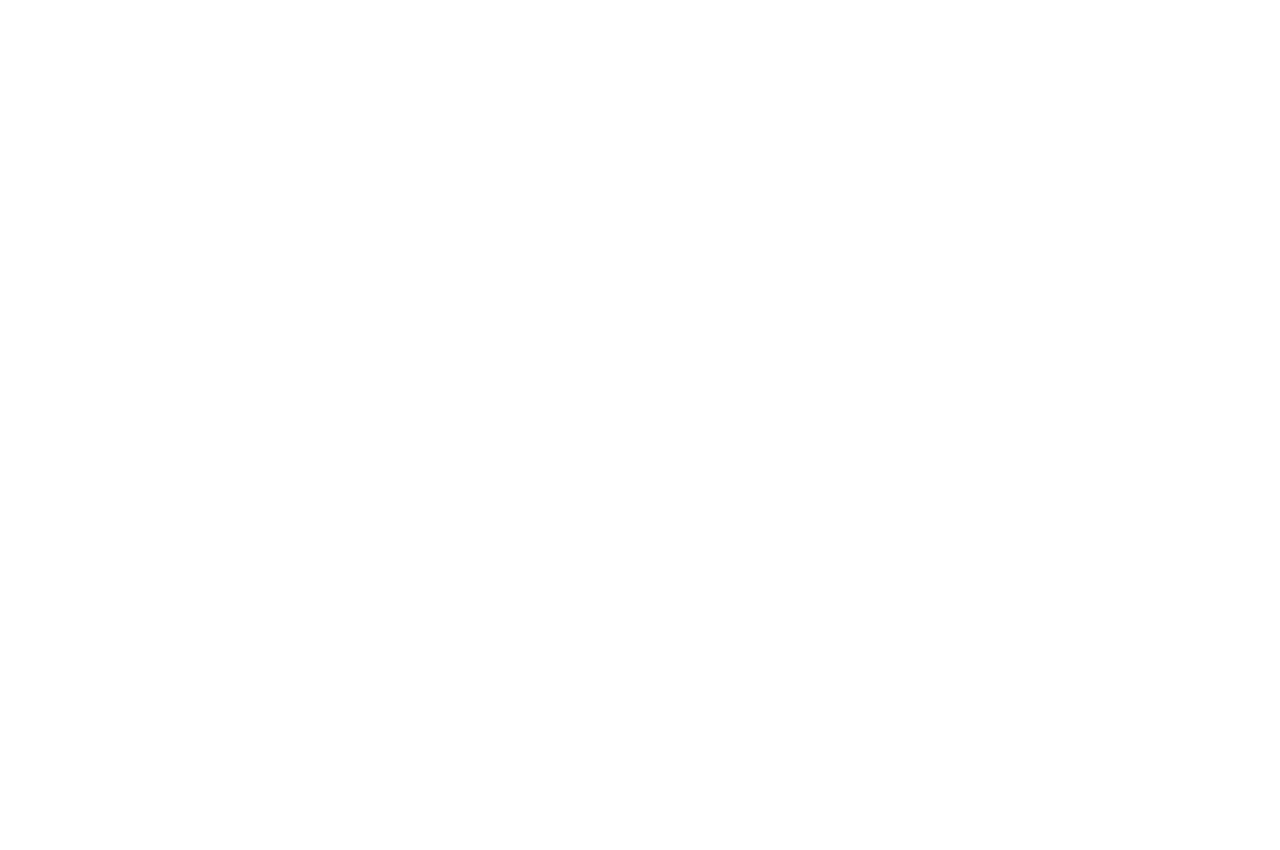
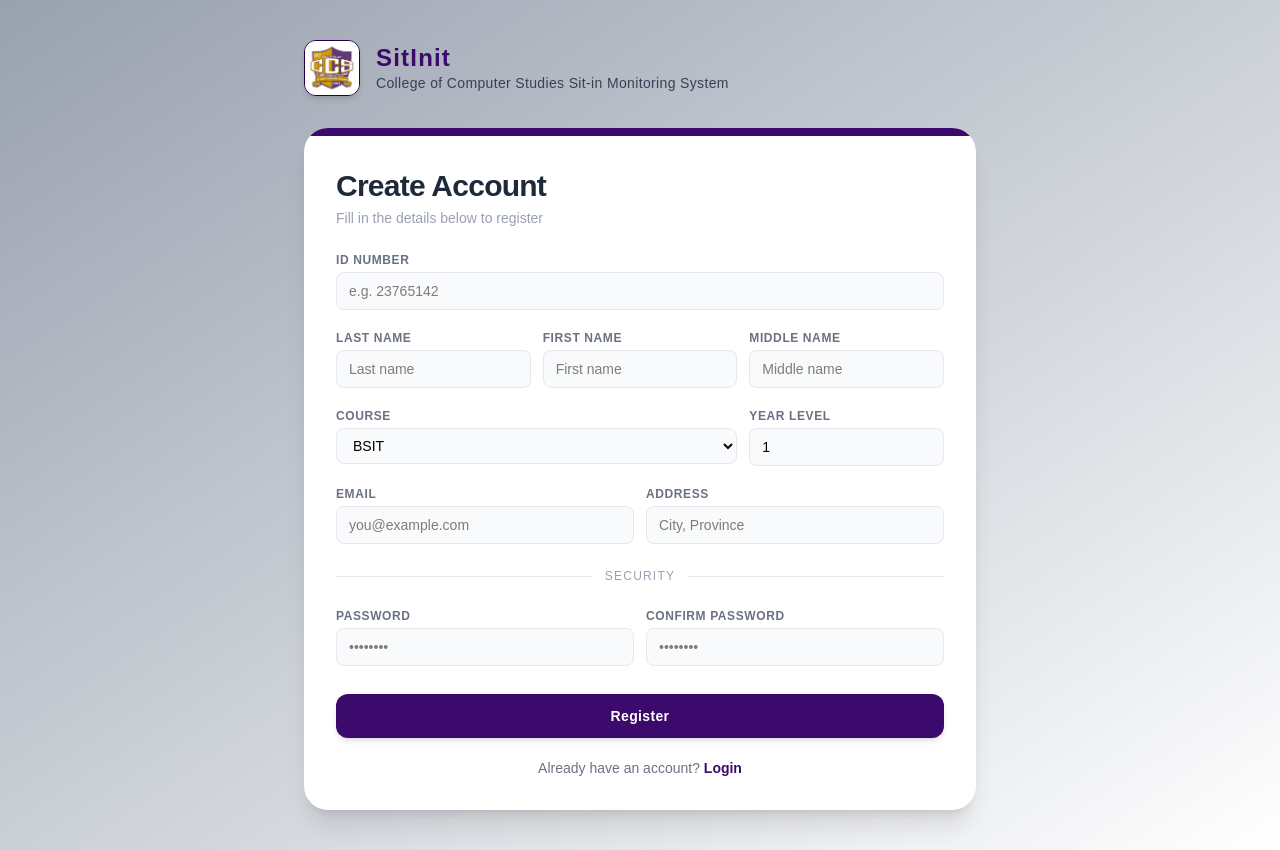
Before and after one commit to Lancesatorre/SysArchSATORRE, a React (Vite) app in the folder SitInSatorre/: page /signup in a window 1280 px wide. Before the commit this address had no page. Before the commit the page ends 800 px from the top, so only its background shows below. Built offline with nearby package versions, Linux system fonts and the light colour scheme.

Commit message:
Updated LoginPage and SignUp Page

```diff
--- a/SitInSatorre/src/App.jsx
+++ b/SitInSatorre/src/App.jsx
@@ -2,12 +2,15 @@
 import LoginPage from './Pages/LoginPage';
 import LayoutNav from "./Components/LayoutNav";
 import Landing from "./Pages/Landing";
+import SignUp from "./Pages/SignUp";
+
 
 function App() {
   return (
     <Router>
       <Routes>
         <Route path="/login" element={<LoginPage />} />
+          <Route path="/signup" element={<SignUp />} />
         <Route element={<LayoutNav />}>
            <Route path="/" element={<Landing />} />
 
--- a/SitInSatorre/src/Components/Navbar.jsx
+++ b/SitInSatorre/src/Components/Navbar.jsx
@@ -1,25 +1,54 @@
 import React from 'react'
-import { Link } from 'react-router-dom' // 1. Import Link
+import { Link } from 'react-router-dom'
+import ccsLogo from '../assets/ccsmainlogo.png';
 
 export default function Navbar() {
   return (
-    <nav className='min-h-[5vh] mx-50 bg-[#0F2854] flex justify-between shadow-xl items-center rounded-3xl px-10 mb-5'>
-        <h1 className='font-bold text-lg text-white tracking-wider'>
-          <Link to="/">SitInit</Link> {/* Good practice to link the logo to home */}
-        </h1>
+    <nav className='min-h-[5vh] mx-50 bg-[#3c096c] flex justify-between shadow-2xl items-center rounded-4xl px-10 mb-5 border border-gray-900'>
+        <div className='flex items-center justify-center flex-row gap-3'>
+            <img src={ccsLogo} alt="CCS Logo" className='rounded-md h-8 w-8 border border-[#240046]'/>
+            <h1 className='font-bold text-lg text-white tracking-wider'>
+              <Link to="/" className='text-white hover:text-[#ff9100] transition duration-300'>SitInit</Link>
+            </h1>
+        </div>
+
+        <div className='text-white flex justify-center items-center gap-10'>
+            <Link to="/" className='hover:text-[#ff9100] transition duration-300'>Home</Link>
+            <Link to="/about" className='hover:text-[#ff9100] transition duration-300'>About</Link>
+
+            <div className='relative group py-4'>
+                <span className='cursor-pointer hover:text-[#ff9100] transition duration-300 flex items-center gap-1'>
+                    Community
+                    <svg xmlns="http://www.w3.org/2000/svg" className="h-4 w-4" fill="none" viewBox="0 0 24 24" stroke="currentColor">
+                        <path strokeLinecap="round" strokeLinejoin="round" strokeWidth={2} d="M19 9l-7 7-7-7" />
+                    </svg>
+                </span>
+
+                <div className='absolute left-20 -translate-x-1/2 top-full mt-0 hidden w-40 bg-white rounded-md shadow-lg group-hover:block z-50 overflow-hidden border border-[#3c096c]'>
+                    <Link to="/community/forums" className='block px-4 py-3 text-[#3c096c] font-medium hover:bg-[#3c096c] hover:text-white transition duration-300'>
+                        Forums
+                    </Link>
+                    <Link to="/community/events" className='block px-4 py-3 text-[#3c096c] font-medium hover:bg-[#3c096c] hover:text-white transition duration-300'>
+                        Events
+                    </Link>
+                    <Link to="/community/members" className='block px-4 py-3 text-[#3c096c] font-medium hover:bg-[#3c096c] hover:text-white transition duration-300'>
+                        Members
+                    </Link>
+                </div>
+            </div>
+        </div>
 
         <div className='flex gap-4 justify-center items-center'>
-            {/* 2. Change button to Link and add the 'to' prop */}
             <Link
               to="/login"
-              className='text-white px-4 py-2'
+              className='text-white px-4 py-2 hover:text-[#ff9100] transition duration-300'
             >
               Login
             </Link>
 
             <Link
               to="/signup"
-              className='bg-white text-[#0F2854] px-3 py-1 rounded-full font-bold hover:bg-gray-100 transition duration-300'
+              className='bg-[#ff9100] text-[#3c096c] px-3 py-1 rounded-full font-bold hover:bg-gray-100 transition duration-300'
             >
               Sign Up
             </Link>
--- a/SitInSatorre/src/Pages/Landing.jsx
+++ b/SitInSatorre/src/Pages/Landing.jsx
@@ -2,8 +2,13 @@
 
 export default function Landing() {
   return (
-    <div className='flex justify-center items-center min-h-[85vh] bg-transparent rounded-4xl shadow-xl border-3 border-gray-300'>
-       <h1 className='text-9xl'>LANDING PAGE</h1>
+    <div className='flex justify-start p-25 items-center min-h-[85vh] rounded-4xl text-left shadow-xl border-3  border-gray-300'>
+      <div>
+         <h1 className='text-9xl font-black text-[#3c096c] tracking-wider'>SitInit</h1>
+          <span className='text-2xl font-bold'>College of Computer Studies Sit-in  Monitoring System</span> <br />
+      <span className='text-5xl font-bold text-left'>Know Which Labs Are Open.  Instantly</span>
+      </div>
+
     </div>
   )
 }
--- a/SitInSatorre/src/Pages/LoginPage.jsx
+++ b/SitInSatorre/src/Pages/LoginPage.jsx
@@ -1,43 +1,56 @@
 import React from 'react'
 import { Link } from 'react-router-dom';
+import ccsLogo from '../assets/ccsmainlogo.png';
 
 export default function LoginPage() {
   return (
     <div className='min-h-screen bg-gradient-to-br flex flex-row-2  from-gray-400 to-white'>
 
-    <div className=' bg-gradient-to-br flex flex-row-2 rounded-r-full shadow-[10px_0px_15px_-5px_rgba(0,0,0,0.1)] tracking-widest items-center justify-center from-white to-[#0F2854] min-h-screen w-[60%] '>
-        <h1 className='text-9xl'>SitInit</h1>
+    <div className=' bg-gradient-to-br flex flex-row-2 rounded-r-full shadow-[10px_0px_15px_-5px_rgba(0,0,0,0.3)] tracking-widest items-center justify-start from-[#ff9e00] to-[#3c096c] min-h-screen w-[60%] pl-35 pr-20'>
+    <div className='flex justify-center items-center gap-10'>
+
+      <img src={ccsLogo} alt="" className='rounded-[10vh] h-[35vh] w-[35vh] shadow-xl border-2 border-[#240046]'/>
+
+      <div className='flex flex-col gap-2'>
+
+        <span className='text-white text-6xl font-black tracking-widest drop-shadow-lg'>SitInit</span>
+      <span className='text-2xl text-[#ff8500] font-bold'>College of Computer Studies Sit-in <br /> Monitoring System</span>
+      </div>
+
+       </div>
 
     </div>
     <div className='flex justify-center items-center flex-col w-[40%]'>
-      <div className='min-h-auto w-[35vh] bg-white flex justify-start items-center rounded-3xl shadow-xl p-10 flex-col'>
-        <h1 className='text-2xl tracking-wider font-bold mb-5'>LOGIN</h1>
-        <hr className='w-full border-t border-gray-300'/>
+      <div className='min-h-auto w-[40vh] bg-white flex justify-start items-center rounded-3xl shadow-xl p-10 flex-col'>
+        <h1 className='text-2xl text-[#3c096c] tracking-wider font-bold mb-5'>LOGIN</h1>
+        <hr className='w-full border-t border-[#3c096c]'/>
 
-        <div className='flex flex-col gap-1 w-[30vh] mt-10'>
-            <label htmlFor="">Email: </label>
+        <div className='flex flex-col gap-1 w-[35vh] mt-10 '>
+            <label htmlFor="" className='text-sm'>ID Number: </label>
             <input
-                    name="email"
-                    type="email"
-                    className="border border-gray-300 rounded-md px-3 py-2 focus:outline-none focus:ring-2 focus:ring-blue-500"
-                    placeholder="you@example.com"
+                    name="username"
+                    type="username"
+                    className="w-full border border-gray-200  rounded-lg px-3 py-3 text-sm focus:outline-none focus:ring-2 focus:ring-[#9d4edd] focus:bg-white transition"
+                    placeholder="Enter a valid id number"
                   />
 
-            <label htmlFor="" className='mt-3'>Password: </label>
+            <label htmlFor="" className='mt-3 text-sm'>Password: </label>
             <input
                     name="password"
                     type="password"
-                    className="border border-gray-300 rounded-md px-3 py-2 focus:outline-none focus:ring-2 focus:ring-blue-500"
+                    className="w-full border border-gray-200  rounded-lg px-3 py-3 text-sm focus:outline-none focus:ring-2 focus:ring-[#9d4edd] focus:bg-white transition"
                     placeholder="••••••••"
                   />
             <Link
                 to="/"
-                className='text-sm text-blue-500 hover:underline cursor-pointer'
+                className='text-sm text-[#3c096c] hover:underline cursor-pointer'
               >
                 Forgot password?
               </Link>
-            <button className='bg-[#0F2854] text-white px-3 py-2 rounded-xl font-bold hover:bg-[#4988C4] transition duration-300 mt-5'>Login</button>
-        </div>
+            <button className='bg-[#3c096c] text-white px-3 py-2 rounded-xl font-bold hover:bg-[#9d4edd] transition duration-300 mt-7'>Login</button>
+
+            <span className='text-sm text-center mt-3 text-gray-600'>Don't have an account? <Link className='font-semibold hover:underline cursor-pointer text-[#3c096c]'to="/signup" >Register</Link>  </span>
+          </div>
       </div>
     </div>
 
--- a/SitInSatorre/src/Pages/SignUp.jsx
+++ b/SitInSatorre/src/Pages/SignUp.jsx
@@ -1,9 +1,150 @@
-import React from 'react'
+import React, { useState } from 'react';
+import { Link } from 'react-router-dom';
+import ccsLogo from '../assets/ccsmainlogo.png';
 
 export default function SignUp() {
+  const [form, setForm] = useState({
+    idNumber: '',
+    lastName: '',
+    firstName: '',
+    middleName: '',
+    courseLevel: '1',
+    password: '',
+    repeatPassword: '',
+    email: '',
+    course: 'BSIT',
+    address: '',
+  });
+
+  const handleChange = (e) => {
+    setForm({ ...form, [e.target.name]: e.target.value });
+  };
+
+  const handleSubmit = (e) => {
+    e.preventDefault();
+    console.log(form);
+  };
+
+  const inputClass =
+    'w-full border border-gray-200 bg-gray-50 rounded-lg px-3 py-2 text-sm focus:outline-none focus:ring-2 focus:ring-[#9d4edd] focus:bg-white transition';
+
   return (
-    <div className='flex justify-center items-center min-h-[90vh]'>
-       <h1 className='text-9xl'>SIGN UP</h1>
+    <div className="min-h-screen bg-gradient-to-br from-gray-400 to-white flex items-center justify-center py-10 px-4">
+      <div className="w-full max-w-2xl">
+
+        <div className="flex items-center gap-4 mb-8">
+          <img src={ccsLogo} alt="CCS Logo" className="h-14 w-14 rounded-xl shadow-md border border-[#240046]" />
+          <div>
+            <h1 className="tracking-wider text-2xl font-black text-[#3c096c]  leading-tight">
+              SitInit
+            </h1>
+            <p className="text-sm text-gray-700 tracking-wide">College of Computer Studies Sit-in Monitoring System</p>
+          </div>
+        </div>
+
+
+        <div className="bg-white rounded-3xl shadow-xl overflow-hidden">
+
+
+          <div className="h-2 w-full bg-[#3c096c]" />
+
+          <div className="p-8">
+            <div className="mb-6">
+              <h2 className="text-3xl font-black text-gray-800 tracking-tight">Create Account</h2>
+              <p className="text-sm text-gray-400 mt-1">Fill in the details below to register</p>
+            </div>
+
+            <form onSubmit={handleSubmit} className="space-y-5">
+
+              <div className="flex flex-col gap-1">
+                <label className="text-xs font-semibold text-gray-500 uppercase tracking-wider">ID Number</label>
+                <input name="idNumber" type="text" value={form.idNumber} onChange={handleChange}
+                  className={inputClass} placeholder="e.g. 23765142" />
+              </div>
+
+              <div className="grid grid-cols-3 gap-3">
+                <div className="flex flex-col gap-1">
+                  <label className="text-xs font-semibold text-gray-500 uppercase tracking-wider">Last Name</label>
+                  <input name="lastName" type="text" value={form.lastName} onChange={handleChange}
+                    className={inputClass} placeholder="Last name" />
+                </div>
+                <div className="flex flex-col gap-1">
+                  <label className="text-xs font-semibold text-gray-500 uppercase tracking-wider">First Name</label>
+                  <input name="firstName" type="text" value={form.firstName} onChange={handleChange}
+                    className={inputClass} placeholder="First name" />
+                </div>
+                <div className="flex flex-col gap-1">
+                  <label className="text-xs font-semibold text-gray-500 uppercase tracking-wider">Middle Name</label>
+                  <input name="middleName" type="text" value={form.middleName} onChange={handleChange}
+                    className={inputClass} placeholder="Middle name" />
+                </div>
+              </div>
+
+              <div className="grid grid-cols-3 gap-3">
+                <div className="col-span-2 flex flex-col gap-1">
+                  <label className="text-xs font-semibold text-gray-500 uppercase tracking-wider">Course</label>
+                  <select name="course" value={form.course} onChange={handleChange}
+                    className={inputClass + ' bg-gray-50'}>
+                    <option value="BSIT">BSIT</option>
+                    <option value="BSCS">BSCS</option>
+                  </select>
+                </div>
+                <div className="flex flex-col gap-1">
+                  <label className="text-xs font-semibold text-gray-500 uppercase tracking-wider">Year Level</label>
+                  <input name="courseLevel" type="number" min="1" max="5" value={form.courseLevel} onChange={handleChange}
+                    className={inputClass} />
+                </div>
+              </div>
+
+              <div className="grid grid-cols-2 gap-3">
+                <div className="flex flex-col gap-1">
+                  <label className="text-xs font-semibold text-gray-500 uppercase tracking-wider">Email</label>
+                  <input name="email" type="email" value={form.email} onChange={handleChange}
+                    className={inputClass} placeholder="you@example.com" />
+                </div>
+                <div className="flex flex-col gap-1">
+                  <label className="text-xs font-semibold text-gray-500 uppercase tracking-wider">Address</label>
+                  <input name="address" type="text" value={form.address} onChange={handleChange}
+                    className={inputClass} placeholder="City, Province" />
+                </div>
+              </div>
+
+              <div className="flex items-center gap-3 py-1">
+                <div className="flex-1 h-px bg-gray-200" />
+                <span className="text-xs text-gray-400 font-medium uppercase tracking-widest">Security</span>
+                <div className="flex-1 h-px bg-gray-200" />
+              </div>
+
+              <div className="grid grid-cols-2 gap-3">
+                <div className="flex flex-col gap-1">
+                  <label className="text-xs font-semibold text-gray-500 uppercase tracking-wider">Password</label>
+                  <input name="password" type="password" value={form.password} onChange={handleChange}
+                    className={inputClass} placeholder="••••••••" />
+                </div>
+                <div className="flex flex-col gap-1">
+                  <label className="text-xs font-semibold text-gray-500 uppercase tracking-wider">Confirm Password</label>
+                  <input name="repeatPassword" type="password" value={form.repeatPassword} onChange={handleChange}
+                    className={inputClass} placeholder="••••••••" />
+                </div>
+              </div>
+
+
+              <button type="submit"
+                className="w-full mt-2 py-3 rounded-xl font-bold text-white bg-[#3c096c] hover:bg-[#9d4edd] shadow-md text-sm tracking-wide ">
+                Register
+              </button>
+
+              <p className="text-center text-sm text-gray-500">
+                Already have an account?{' '}
+                <Link to="/login" className="text-[#3c096c] font-bold hover:underline">
+                  Login
+                </Link>
+              </p>
+
+            </form>
+          </div>
+        </div>
+      </div>
     </div>
-  )
+  );
 }
```
Also changed, not shown: SitInSatorre/src/assets/ccsmainlogo.png (added), SitInSatorre/src/assets/uclogo.png (added).
